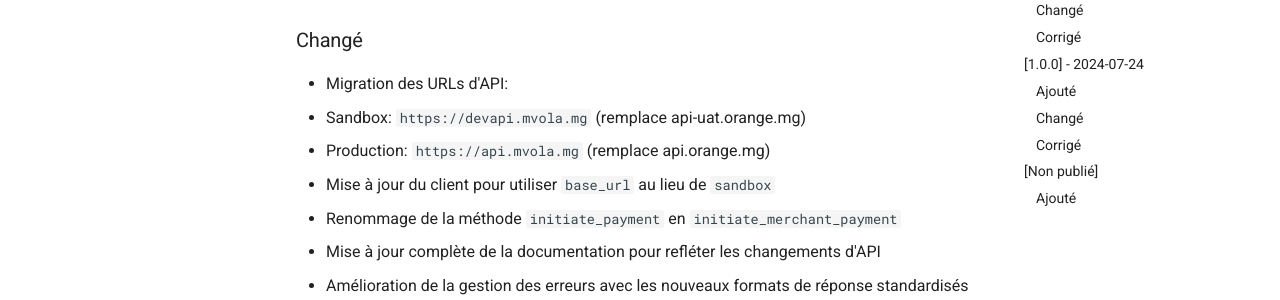
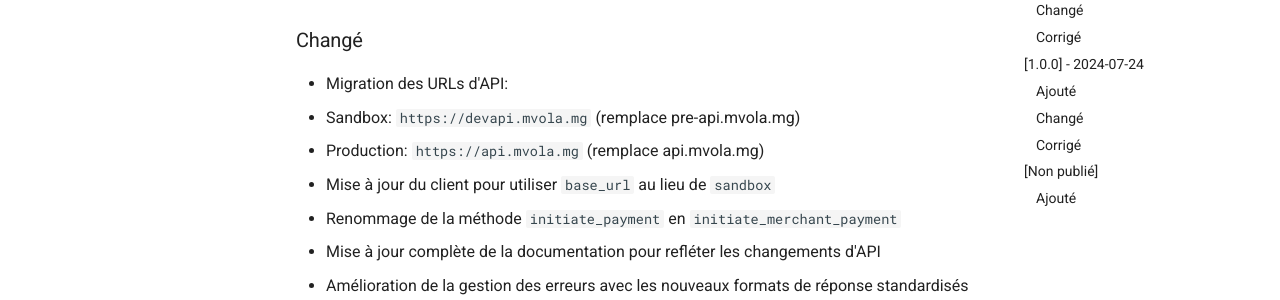
Before and after one commit to Niainarisoa01/Mvola_API_Lib, an MkDocs documentation site: the page built from docs/changelog.md, in a window 1280 px wide and 900 px high, scrolled down 405 px. Shown: the part 152-452 px from the top of the window. Built offline with MkDocs 1.6.1 and Material for MkDocs 9.7.7, drawn with Linux system fonts in a browser that asks for light colours; comment, search, counter and statistics services are not loaded; the version menu is left out.

```diff
--- a/docs/changelog.md
+++ b/docs/changelog.md
@@ -14,8 +14,8 @@ et ce projet adhère au [Semantic Versioning](https://semver.org/spec/v2.0.0.htm
 
 ### Changé
 - Migration des URLs d'API:
-  - Sandbox: `https://devapi.mvola.mg` (remplace api-uat.orange.mg)
-  - Production: `https://api.mvola.mg` (remplace api.orange.mg)
+  - Sandbox: `https://devapi.mvola.mg` (remplace pre-api.mvola.mg)
+  - Production: `https://api.mvola.mg` (remplace api.mvola.mg)
 - Mise à jour du client pour utiliser `base_url` au lieu de `sandbox`
 - Renommage de la méthode `initiate_payment` en `initiate_merchant_payment`
 - Mise à jour complète de la documentation pour refléter les changements d'API
```
Also changed, not shown: docs/documentation.md (+15 -15 lines), docs/explanation/architecture.md (+2 -2 lines), docs/index.md (+0 -1 lines).
